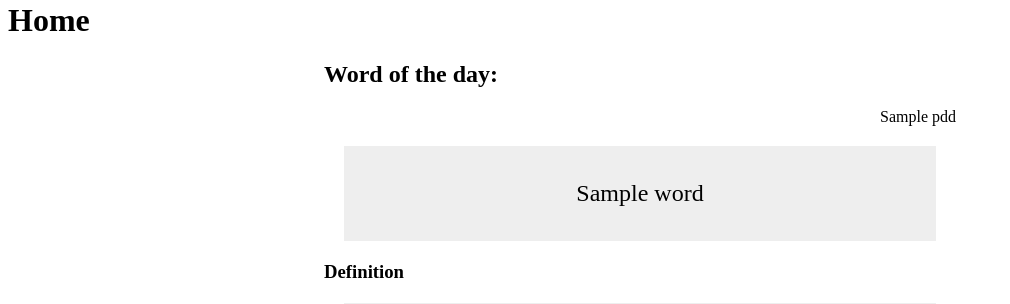
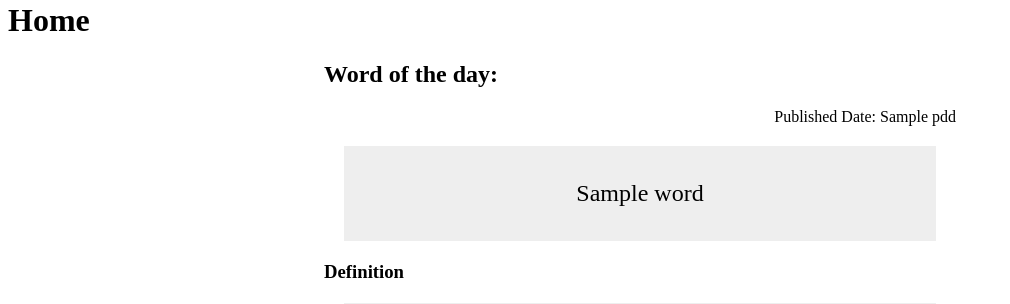
Before and after one commit to Alexanthe/language_project, a Flask app: page / in a window 1280 px wide. Shown: the part 167-471 px from the top of the page, without its empty margins (0-1010 px from the left). Run offline with Flask 3, Linux system fonts and the light colour scheme; a database or web service that is not in the repository returns one stand-in record (values such as "Sample title"); data that the repository does not hold is empty.

Commit message:
Add in text desc in index.html

```diff
--- a/templates/index.html
+++ b/templates/index.html
@@ -4,7 +4,7 @@
 <h1>{%block title%} Home {% endblock %}</h1>
 <div style="width: 50%; margin: auto">
     <h2>Word of the day:</h2>
-    <p style="text-align: right"> {{ publishedhtml }} </p>
+    <p style="text-align: right"> Published Date: {{ publishedhtml }} </p>
     <div style="padding: 10px; background-color: #EEE; margin: 20px">
         <p style="text-align: center;font-size: 24px">{{ wordhtml }}</p>
     </div>
```
